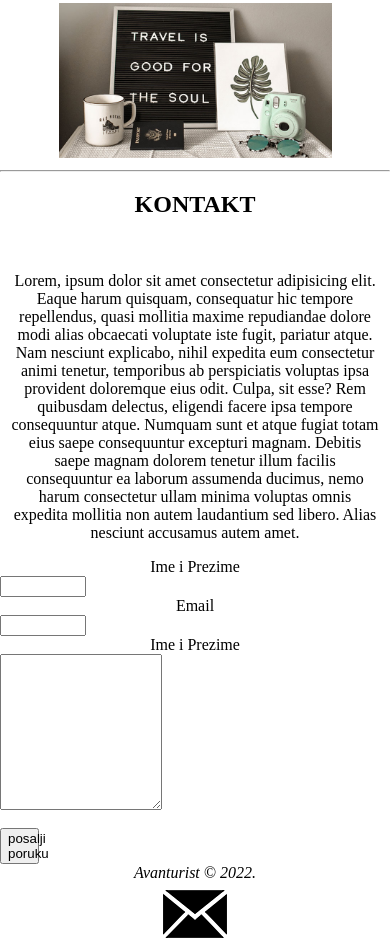
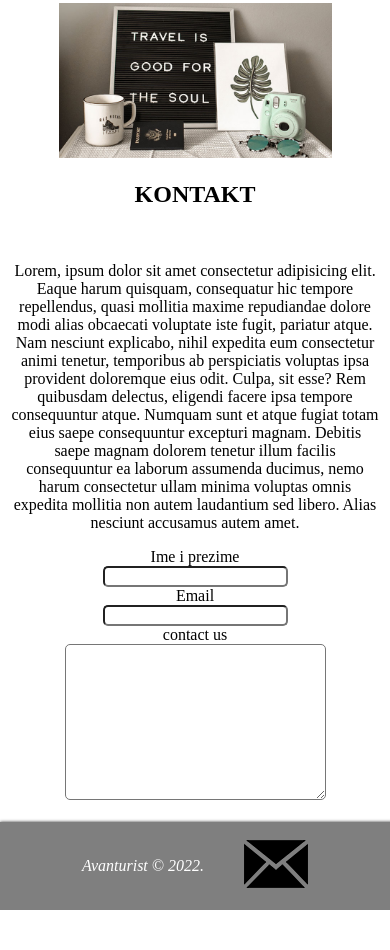
Before and after one commit to Ganuska/Ispit1, a plain HTML site: page index.html in a window 390 px wide. Shown: the part 1871-2821 px from the top of the page. After the commit the page ends 2781 px from the top, so only its background shows below. Drawn offline with Linux system fonts and the light colour scheme.

Commit message:
mobile and desktop not pretty

```diff
--- a/index.html
+++ b/index.html
@@ -88,7 +88,6 @@
         <img class="imgs" src="./assets/adventure.jpg" alt="adventure" />
         <br />
       </section>
-      <hr />
       <section>
         <h2 id="Kontakt">Kontakt</h2>
         <br />
@@ -105,32 +104,22 @@
           harum consectetur ullam minima voluptas omnis expedita mollitia non
           autem laudantium sed libero. Alias nesciunt accusamus autem amet.
         </p>
-        <form action="#" style="display: flex; flex-direction: column">
-          <label for="ime">Ime i Prezime</label>
-          <input id="ime" name="ime" type="text" style="width: 20vw" required />
-          <label for="email">Email</label>
-          <input
-            id="email"
-            name="email"
-            type="email"
-            style="width: 20vw"
-            required
-          />
-          <label for="poruka">Ime i Prezime</label>
-          <textarea
-            name="poruka"
-            id="poruka"
-            cols="30"
-            rows="10"
-            style="width: 40vw"
-            required
-          ></textarea>
+      </section>
+      <article>
+        <form action="#">
+          <label for="ime">Ime i prezime</label><br />
+          <input type="text" name="ime" />
           <br />
-          <button style="width: 10vw">posalji poruku</button>
+          <label for="email">Email</label><br />
+          <input type="email" name=" email" />
+          <br />
+          <label for="comment">contact us</label><br />
+          <textarea name="comment" id="area" cols="30" rows="10"></textarea>
         </form>
-      </section>
+      </article>
     </main>
-    <footer>
+    <br />
+    <footer class="footer">
       <i>Avanturist © 2022.</i>
       <br />
       <a href="mailto:zoransantavec7@gmail.com"
--- a/styles.css
+++ b/styles.css
@@ -187,3 +187,19 @@ padding-right: 10px;}
 #oNama,#Nase,#Kontakt{
     text-transform: uppercase;
 }
+
+
+form > input,textarea {
+    border-radius: 5px;
+}
+
+.footer{
+    background-color: rgba(0, 0, 0, 0.5);
+    color: white;
+    justify-content: center;
+    align-items: center;
+    gap: 20px;
+    display: flex;
+    padding: 10px;
+    box-shadow: 3px 3px 3px 3px #333;
+}
```
